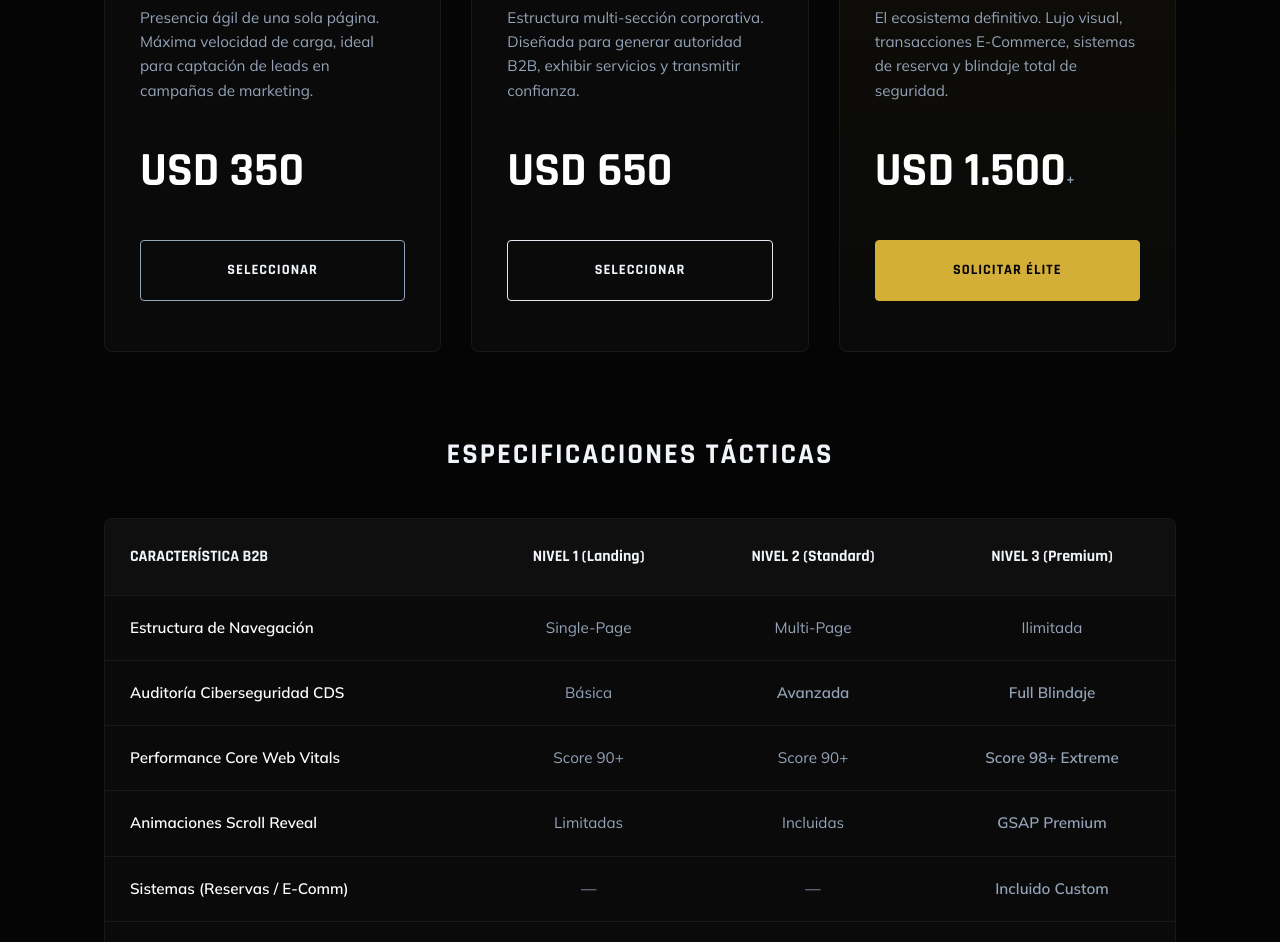
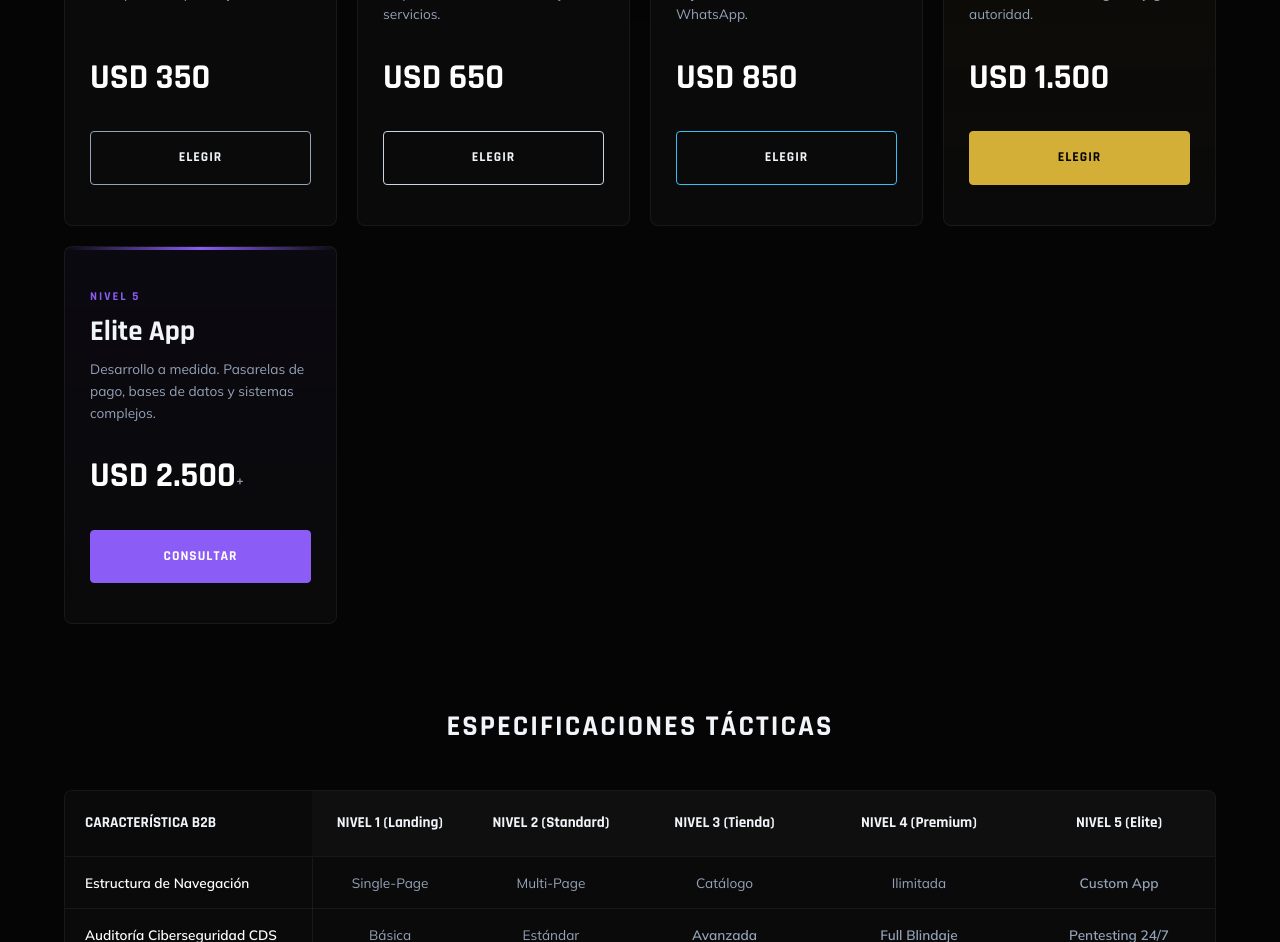
Before and after one commit to consultoriainformaticacds/nexo-landing, a website built with Vite: page comparativa/index.html in a window 1280 px wide. Shown: the part 661-1603 px from the top of the page. Built offline with nearby package versions, Linux system fonts and the light colour scheme.

Commit message:
feat: expansion de comparativa a 5 niveles de precios

```diff
--- a/comparativa/index.html
+++ b/comparativa/index.html
@@ -11,19 +11,20 @@
     <link rel="preconnect" href="https://fonts.gstatic.com" crossorigin>
     <link href="https://fonts.googleapis.com/css2?family=Mulish:wght@300;400;600&family=Rajdhani:wght@600;700;800&display=swap" rel="stylesheet">
 
-    <!-- Utilizo los mismos tokens del showroom para cohesión total -->
     <style>
         *,*::before,*::after{box-sizing:border-box;margin:0;padding:0}
         :root{
             --bg-primary: #050505; --bg-card: #0a0a0a;
-            --gold: #d4af37; --gold-hover: #fcd34d; --gold-dim: rgba(212, 175, 55, 0.1);
+            --gold: #d4af37; --gold-hover: #fcd34d;
             --text-main: #f1f5f9; --text-muted: #94a3b8;
             --border-faint: rgba(255,255,255,0.06); --border-gold: rgba(212, 175, 55, 0.3);
 
             /* Tiers colors */
-            --tier1: #94a3b8; /* Plata/Standard */
-            --tier2: #e2e8f0; /* Platino/Pro */
-            --tier3: #d4af37; /* Oro/Elite */
+            --tier1: #94a3b8; /* Landing */
+            --tier2: #cbd5e1; /* Standard */
+            --tier3: #38bdf8; /* Tienda Standard */
+            --tier4: #d4af37; /* Premium Max */
+            --tier5: #8b5cf6; /* Elite Custom */
 
             --font-display: 'Rajdhani', sans-serif;
             --font-body: 'Mulish', sans-serif;
@@ -65,59 +66,65 @@
         .hero-desc{color: var(--text-muted); max-width: 600px; margin: 0 auto; font-size: 1.1rem;}
 
         /* MATRIX GRID */
-        .matrix-container{padding: 20px 5% 80px; max-width: 1200px; margin: 0 auto;}
+        .matrix-container{padding: 20px 5% 80px; max-width: 1400px; margin: 0 auto;}
         .models-grid{
-            display: grid; grid-template-columns: repeat(auto-fit, minmax(300px, 1fr));
-            gap: 30px; margin-bottom: 80px;
+            display: grid; grid-template-columns: repeat(auto-fit, minmax(240px, 1fr));
+            gap: 20px; margin-bottom: 80px;
         }
 
         .model-card{
-            background: var(--bg-card); padding: 50px 35px; border-radius: 8px;
+            background: var(--bg-card); padding: 40px 25px; border-radius: 8px;
             border: 1px solid var(--border-faint); position: relative; transition: 0.4s ease;
             display: flex; flex-direction: column;
         }
-        .model-card:hover{transform: translateY(-8px); box-shadow: 0 15px 40px rgba(0,0,0,0.6);}
+        .model-card:hover{transform: translateY(-8px); box-shadow: 0 15px 40px rgba(0,0,0,0.6); z-index: 10;}
         .model-card::before{
             content: ''; position: absolute; top: 0; left: 0; right: 0; height: 3px;
             background: linear-gradient(90deg, transparent, var(--tier-color), transparent);
         }
 
         .tier1{--tier-color: var(--tier1);} .tier1:hover{border-color: rgba(148, 163, 184, 0.4);}
-        .tier2{--tier-color: var(--tier2);} .tier2:hover{border-color: rgba(226, 232, 240, 0.4);}
-        .tier3{--tier-color: var(--tier3);} .tier3:hover{border-color: var(--border-gold);}
-        .tier3{background: linear-gradient(180deg, rgba(212, 175, 55, 0.05), var(--bg-card));}
+        .tier2{--tier-color: var(--tier2);} .tier2:hover{border-color: rgba(203, 213, 225, 0.4);}
+        .tier3{--tier-color: var(--tier3);} .tier3:hover{border-color: rgba(56, 189, 248, 0.4);}
+        .tier4{--tier-color: var(--tier4);} .tier4:hover{border-color: var(--border-gold);}
+        .tier4{background: linear-gradient(180deg, rgba(212, 175, 55, 0.05), var(--bg-card));}
+        .tier5{--tier-color: var(--tier5);} .tier5:hover{border-color: rgba(139, 92, 246, 0.4);}
+        .tier5{background: linear-gradient(180deg, rgba(139, 92, 246, 0.05), var(--bg-card));}
 
-        .model-num{font-family: var(--font-display); font-size: 0.8rem; font-weight: 700; color: var(--tier-color); letter-spacing: 2px; margin-bottom: 15px; display: block;}
-        .model-name{font-family: var(--font-display); font-size: 2.2rem; margin-bottom: 15px; font-weight: 800;}
-        .model-desc{color: var(--text-muted); font-size: 0.95rem; margin-bottom: 30px; flex: 1;}
-        .model-price{font-family: var(--font-display); font-size: 3rem; font-weight: 800; color: #fff; margin-bottom: 30px;}
-        .model-price span{font-size: 1rem; color: var(--text-muted); font-weight: 400;}
+        .model-num{font-family: var(--font-display); font-size: 0.75rem; font-weight: 700; color: var(--tier-color); letter-spacing: 2px; margin-bottom: 10px; display: block;}
+        .model-name{font-family: var(--font-display); font-size: 1.8rem; margin-bottom: 10px; font-weight: 800; line-height: 1.1;}
+        .model-desc{color: var(--text-muted); font-size: 0.85rem; margin-bottom: 25px; flex: 1;}
+        .model-price{font-family: var(--font-display); font-size: 2.2rem; font-weight: 800; color: #fff; margin-bottom: 25px;}
+        .model-price span{font-size: 0.9rem; color: var(--text-muted); font-weight: 400;}
 
         .btn-buy{
-            display: block; width: 100%; padding: 18px; text-align: center; text-decoration: none;
-            font-family: var(--font-display); font-weight: 800; font-size: 0.9rem; text-transform: uppercase;
+            display: block; width: 100%; padding: 15px; text-align: center; text-decoration: none;
+            font-family: var(--font-display); font-weight: 800; font-size: 0.85rem; text-transform: uppercase;
             letter-spacing: 1px; border-radius: 4px; transition: 0.3s; border: 1px solid var(--tier-color); color: var(--text-main);
         }
         .btn-buy:hover{background: var(--text-main); color: var(--bg-primary);}
-        .tier3 .btn-buy{background: var(--gold); border-color: var(--gold); color: var(--bg-primary);}
-        .tier3 .btn-buy:hover{background: var(--gold-hover); box-shadow: 0 5px 20px rgba(212, 175, 55, 0.3);}
+        .tier4 .btn-buy{background: var(--gold); border-color: var(--gold); color: var(--bg-primary);}
+        .tier4 .btn-buy:hover{background: var(--gold-hover); box-shadow: 0 5px 20px rgba(212, 175, 55, 0.3);}
+        .tier5 .btn-buy{background: var(--tier5); border-color: var(--tier5); color: #fff;}
+        .tier5 .btn-buy:hover{background: #a78bfa; box-shadow: 0 5px 20px rgba(139, 92, 246, 0.3);}
 
         /* TABLE */
         .table-title{font-family: var(--font-display); font-size: 1.8rem; margin-bottom: 40px; text-align: center; text-transform: uppercase; letter-spacing: 2px;}
         .table-wrapper{overflow-x: auto; background: var(--bg-card); border: 1px solid var(--border-faint); border-radius: 8px;}
-        .compare-table{width: 100%; border-collapse: collapse; min-width: 700px;}
+        .compare-table{width: 100%; border-collapse: collapse; min-width: 900px;}
         .compare-table th{
-            padding: 25px; text-align: center; border-bottom: 1px solid var(--border-faint);
-            font-family: var(--font-display); color: var(--text-main); font-size: 1rem; font-weight: 700;
+            padding: 20px; text-align: center; border-bottom: 1px solid var(--border-faint);
+            font-family: var(--font-display); color: var(--text-main); font-size: 0.95rem; font-weight: 700;
             background: rgba(255,255,255,0.02);
         }
-        .compare-table th:first-child{text-align: left;}
-        .compare-table td{padding: 20px 25px; border-bottom: 1px solid var(--border-faint); text-align: center; color: var(--text-muted); font-size: 0.95rem;}
-        .compare-table td:first-child{text-align: left; color: #fff; font-weight: 600;}
+        .compare-table th:first-child{text-align: left; position: sticky; left: 0; background: var(--bg-card); z-index: 10;}
+        .compare-table td{padding: 15px 20px; border-bottom: 1px solid var(--border-faint); text-align: center; color: var(--text-muted); font-size: 0.85rem;}
+        .compare-table td:first-child{text-align: left; color: #fff; font-weight: 600; position: sticky; left: 0; background: var(--bg-card); z-index: 10; border-right: 1px solid var(--border-faint);}
         .compare-table tr:last-child td{border-bottom: none;}
         .compare-table tr:hover td{background: rgba(255,255,255,0.02);}
 
         .check-gold{color: var(--gold); font-weight: 700;}
+        .check-purple{color: #a78bfa; font-weight: 700;}
         .check-yes{color: #fff;}
         .check-no{color: #333;}
 
@@ -132,7 +139,7 @@
     </nav>
 
     <header class="hero">
-        <p class="hero-tag">Matriz de Inversión</p>
+        <p class="hero-tag">Matriz de Inversión 2026</p>
         <h1 class="hero-title">Infraestructura <span>Escalable</span></h1>
         <p class="hero-desc">Auditoría de seguridad CDS incluida. Seleccioná el nivel de rendimiento que tu negocio exige para el ecosistema digital 2026.</p>
         <p style="color:var(--gold); font-size:0.85rem; font-weight:700; margin-top:15px; letter-spacing:1px;">* Valores expresados en USD. Pagaderos en ARS a la cotización oficial del día.</p>
@@ -142,26 +149,42 @@
         <div class="models-grid">
             <article class="model-card tier1">
                 <span class="model-num">NIVEL 1</span>
-                <h2 class="model-name">Landing Pro</h2>
-                <p class="model-desc">Presencia ágil de una sola página. Máxima velocidad de carga, ideal para captación de leads en campañas de marketing.</p>
+                <h2 class="model-name">Landing</h2>
+                <p class="model-desc">Presencia ágil de una sola página. Ideal para campañas y leads.</p>
                 <div class="model-price">USD 350</div>
-                <a href="https://wa.me/5491124632544?text=Hola%20Nexo.%20Quiero%20solicitar%20el%20Modelo%20Landing%20Pro." class="btn-buy" target="_blank" rel="noopener">Seleccionar</a>
+                <a href="https://wa.me/5491124632544?text=Hola%20Nexo.%20Me%20interesa%20la%20Landing%20Básica." class="btn-buy" target="_blank" rel="noopener">Elegir</a>
             </article>
 
             <article class="model-card tier2">
                 <span class="model-num">NIVEL 2</span>
-                <h2 class="model-name">Standard Pro</h2>
-                <p class="model-desc">Estructura multi-sección corporativa. Diseñada para generar autoridad B2B, exhibir servicios y transmitir confianza.</p>
+                <h2 class="model-name">Standard</h2>
+                <p class="model-desc">Estructura multi-sección corporativa. Autoridad B2B y servicios.</p>
                 <div class="model-price">USD 650</div>
-                <a href="https://wa.me/5491124632544?text=Hola%20Nexo.%20Quiero%20solicitar%20el%20Modelo%20Standard%20Pro." class="btn-buy" target="_blank" rel="noopener">Seleccionar</a>
+                <a href="https://wa.me/5491124632544?text=Hola%20Nexo.%20Me%20interesa%20la%20Web%20Standard." class="btn-buy" target="_blank" rel="noopener">Elegir</a>
             </article>
 
             <article class="model-card tier3">
                 <span class="model-num">NIVEL 3</span>
-                <h2 class="model-name">Premium Max</h2>
-                <p class="model-desc">El ecosistema definitivo. Lujo visual, transacciones E-Commerce, sistemas de reserva y blindaje total de seguridad.</p>
-                <div class="model-price">USD 1.500<span>+</span></div>
-                <a href="https://wa.me/5491124632544?text=Hola%20Nexo.%20Quiero%20solicitar%20asesoría%20sobre%20el%20Modelo%20Premium%20Max." class="btn-buy" target="_blank" rel="noopener">Solicitar Élite</a>
+                <h2 class="model-name">Tienda</h2>
+                <p class="model-desc">Catálogo de productos digital con flujo de ventas directo a WhatsApp.</p>
+                <div class="model-price">USD 850</div>
+                <a href="https://wa.me/5491124632544?text=Hola%20Nexo.%20Me%20interesa%20la%20Tienda%20Standard." class="btn-buy" target="_blank" rel="noopener">Elegir</a>
+            </article>
+
+            <article class="model-card tier4">
+                <span class="model-num">NIVEL 4</span>
+                <h2 class="model-name">Premium</h2>
+                <p class="model-desc">Lujo visual absoluto. Micro-interacciones de alta gama y gran autoridad.</p>
+                <div class="model-price">USD 1.500</div>
+                <a href="https://wa.me/5491124632544?text=Hola%20Nexo.%20Me%20interesa%20el%20modelo%20Premium%20Max." class="btn-buy" target="_blank" rel="noopener">Elegir</a>
+            </article>
+
+            <article class="model-card tier5">
+                <span class="model-num">NIVEL 5</span>
+                <h2 class="model-name">Elite App</h2>
+                <p class="model-desc">Desarrollo a medida. Pasarelas de pago, bases de datos y sistemas complejos.</p>
+                <div class="model-price">USD 2.500<span>+</span></div>
+                <a href="https://wa.me/5491124632544?text=Hola%20Nexo.%20Quiero%20asesoría%20sobre%20un%20proyecto%20Elite." class="btn-buy" target="_blank" rel="noopener">Consultar</a>
             </article>
         </div>
 
@@ -173,17 +196,18 @@
                         <th>CARACTERÍSTICA B2B</th>
                         <th>NIVEL 1 (Landing)</th>
                         <th>NIVEL 2 (Standard)</th>
-                        <th>NIVEL 3 (Premium)</th>
+                        <th>NIVEL 3 (Tienda)</th>
+                        <th>NIVEL 4 (Premium)</th>
+                        <th>NIVEL 5 (Elite)</th>
                     </tr>
                 </thead>
                 <tbody>
-                    <tr><td>Estructura de Navegación</td><td>Single-Page</td><td>Multi-Page</td><td>Ilimitada</td></tr>
-                    <tr><td>Auditoría Ciberseguridad CDS</td><td>Básica</td><td class="check-gold">Avanzada</td><td class="check-gold">Full Blindaje</td></tr>
-                    <tr><td>Performance Core Web Vitals</td><td class="check-yes">Score 90+</td><td class="check-yes">Score 90+</td><td class="check-gold">Score 98+ Extreme</td></tr>
-                    <tr><td>Animaciones Scroll Reveal</td><td class="check-no">Limitadas</td><td class="check-yes">Incluidas</td><td class="check-gold">GSAP Premium</td></tr>
-                    <tr><td>Sistemas (Reservas / E-Comm)</td><td class="check-no">—</td><td class="check-no">—</td><td class="check-gold">Incluido Custom</td></tr>
-                    <tr><td>Rondas de Revisiones de Diseño</td><td>1 Ronda</td><td>2 Rondas</td><td class="check-gold">Prioridad Ilimitada</td></tr>
-                    <tr><td>Tiempo de Entrega Estimado</td><td>7 Días</td><td>15 Días</td><td>30+ Días</td></tr>
+                    <tr><td>Estructura de Navegación</td><td>Single-Page</td><td>Multi-Page</td><td>Catálogo</td><td>Ilimitada</td><td class="check-purple">Custom App</td></tr>
+                    <tr><td>Auditoría Ciberseguridad CDS</td><td>Básica</td><td>Estándar</td><td class="check-gold">Avanzada</td><td class="check-gold">Full Blindaje</td><td class="check-purple">Pentesting 24/7</td></tr>
+                    <tr><td>Performance Core Web Vitals</td><td class="check-yes">Score 90+</td><td class="check-yes">Score 90+</td><td class="check-yes">Score 90+</td><td class="check-gold">Score 98+ Extreme</td><td class="check-purple">Cloud Optimizada</td></tr>
+                    <tr><td>Animaciones Visuales</td><td class="check-no">Limitadas</td><td class="check-yes">Scroll Reveal</td><td class="check-yes">Scroll Reveal</td><td class="check-gold">GSAP Premium</td><td class="check-purple">Librerías WebGL</td></tr>
+                    <tr><td>Sistemas / E-Commerce</td><td class="check-no">—</td><td class="check-no">—</td><td class="check-yes">Catálogo WhatsApp</td><td class="check-gold">Reservas / Integraciones</td><td class="check-purple">Pago y Base de Datos</td></tr>
+                    <tr><td>Tiempo de Entrega Estimado</td><td>7 Días</td><td>15 Días</td><td>20 Días</td><td>30 Días</td><td class="check-purple">60+ Días</td></tr>
                 </tbody>
             </table>
         </div>
```
